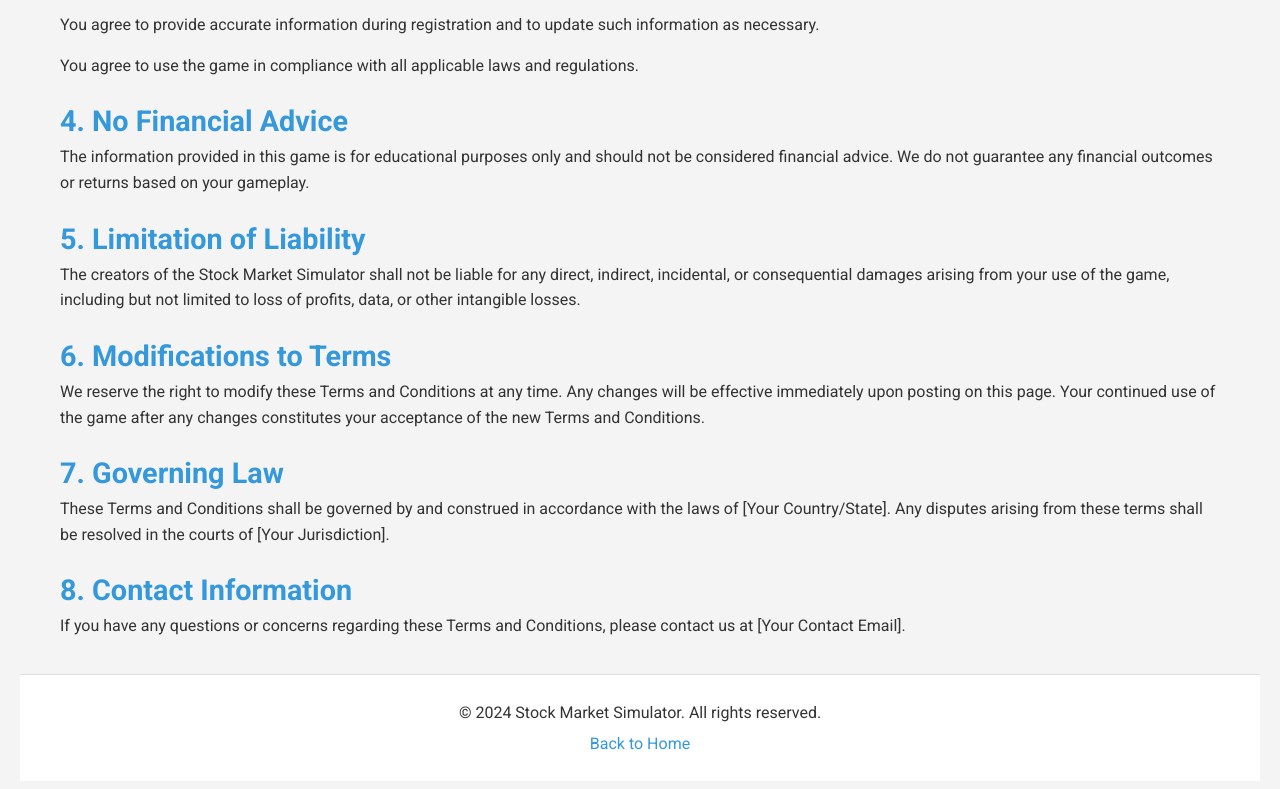
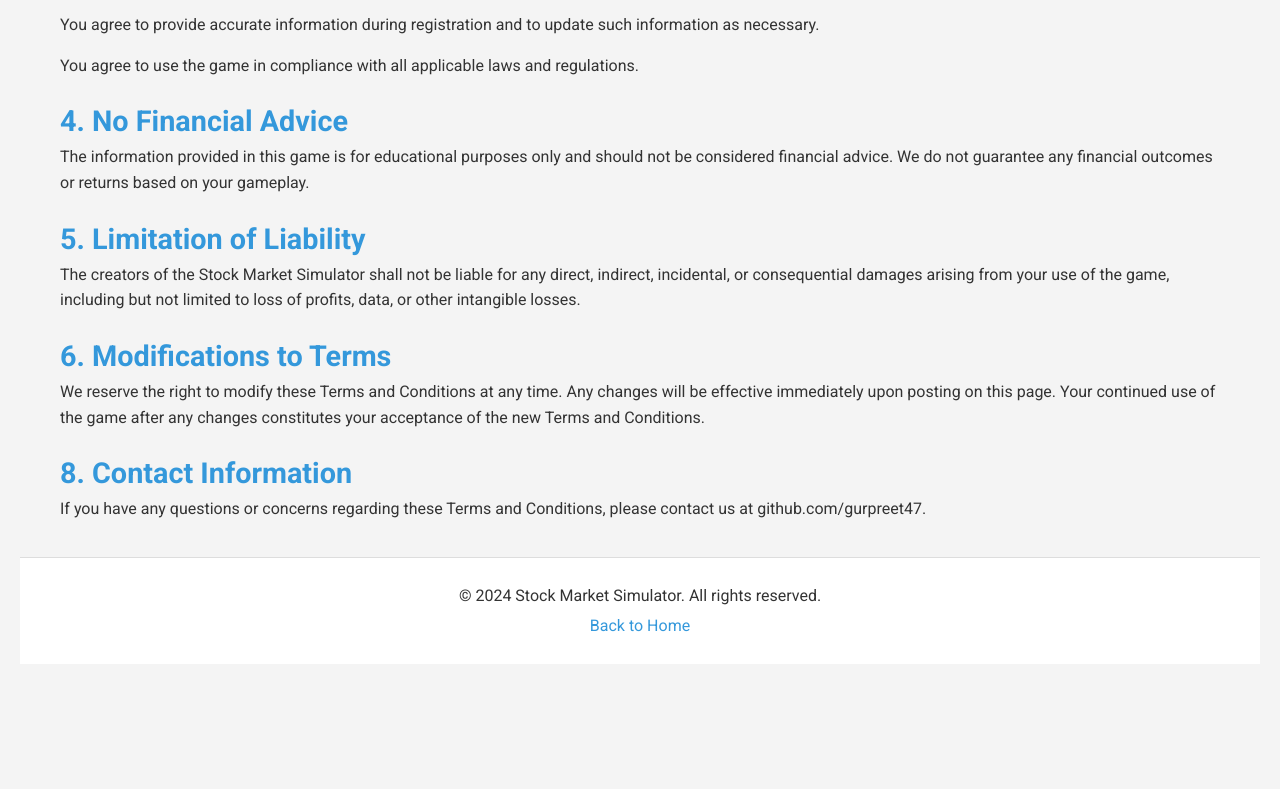
Before and after one commit to gurpreet47/stockmarket, a plain HTML site: page terms.html in a window 1280 px wide. Shown: the part 453-1242 px from the top of the page. After the commit the page ends 1137 px from the top, so only its background shows below. Drawn offline with Linux system fonts and the light colour scheme.

Commit message:
Updated terms.html
added some basic info @minorUpdate

```diff
--- a/terms.html
+++ b/terms.html
@@ -82,11 +82,8 @@
         <h2>6. Modifications to Terms</h2>
         <p>We reserve the right to modify these Terms and Conditions at any time. Any changes will be effective immediately upon posting on this page. Your continued use of the game after any changes constitutes your acceptance of the new Terms and Conditions.</p>
 
-        <h2>7. Governing Law</h2>
-        <p>These Terms and Conditions shall be governed by and construed in accordance with the laws of [Your Country/State]. Any disputes arising from these terms shall be resolved in the courts of [Your Jurisdiction].</p>
-
         <h2>8. Contact Information</h2>
-        <p>If you have any questions or concerns regarding these Terms and Conditions, please contact us at [Your Contact Email].</p>
+        <p>If you have any questions or concerns regarding these Terms and Conditions, please contact us at github.com/gurpreet47.</p>
     </div>
 
     <footer>
```
